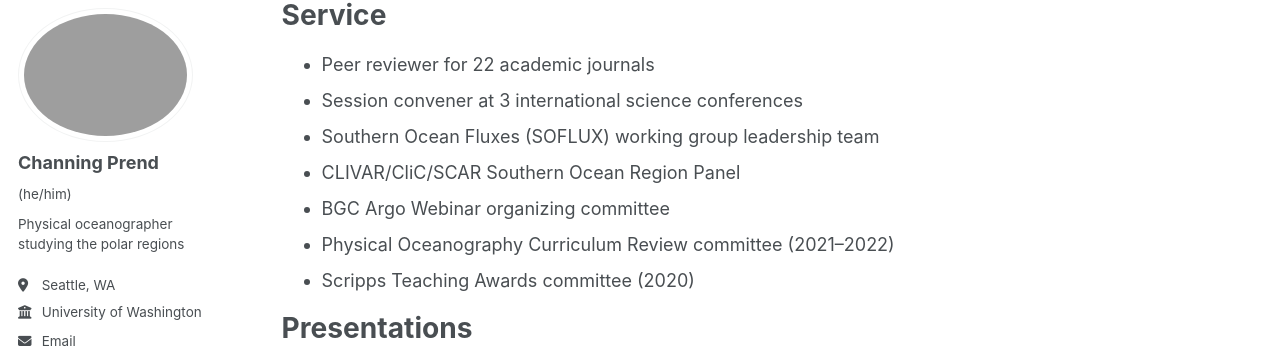
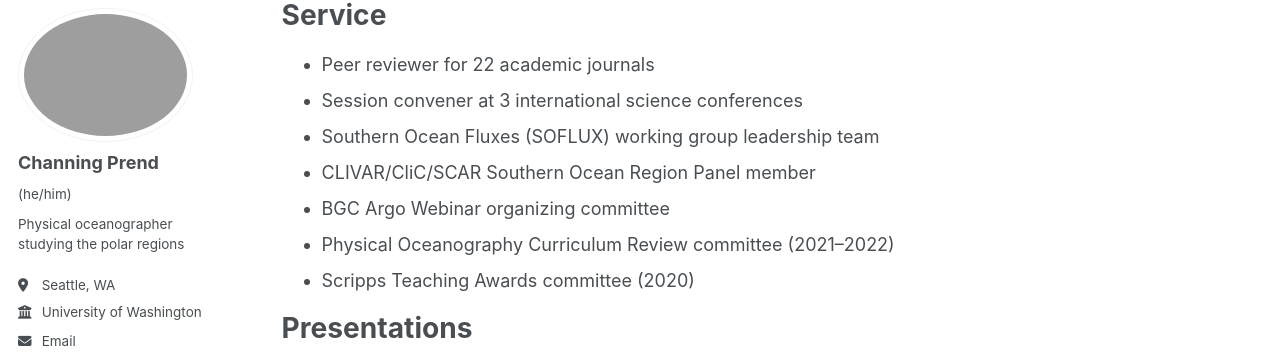
Before and after one commit to cprend/cprend.github.io, a Jekyll site: the page built from _pages/cv.md, in a window 1280 px wide and 900 px high, scrolled down 1238 px. Shown: the part 98-453 px from the top of the window. Built offline with Jekyll 4.4.1, drawn with Linux system fonts in a browser that asks for light colours; some web fonts are replaced.

Commit message:
Update cv.md

```diff
--- a/_pages/cv.md
+++ b/_pages/cv.md
@@ -57,7 +57,7 @@ Service
 * Peer reviewer for 22 academic journals
 * Session convener at 3 international science conferences
 * Southern Ocean Fluxes (SOFLUX) working group leadership team
-* CLIVAR/CliC/SCAR Southern Ocean Region Panel
+* CLIVAR/CliC/SCAR Southern Ocean Region Panel member
 * BGC Argo Webinar organizing committee
 * Physical Oceanography Curriculum Review committee (2021--2022)
 * Scripps Teaching Awards committee (2020)
```
